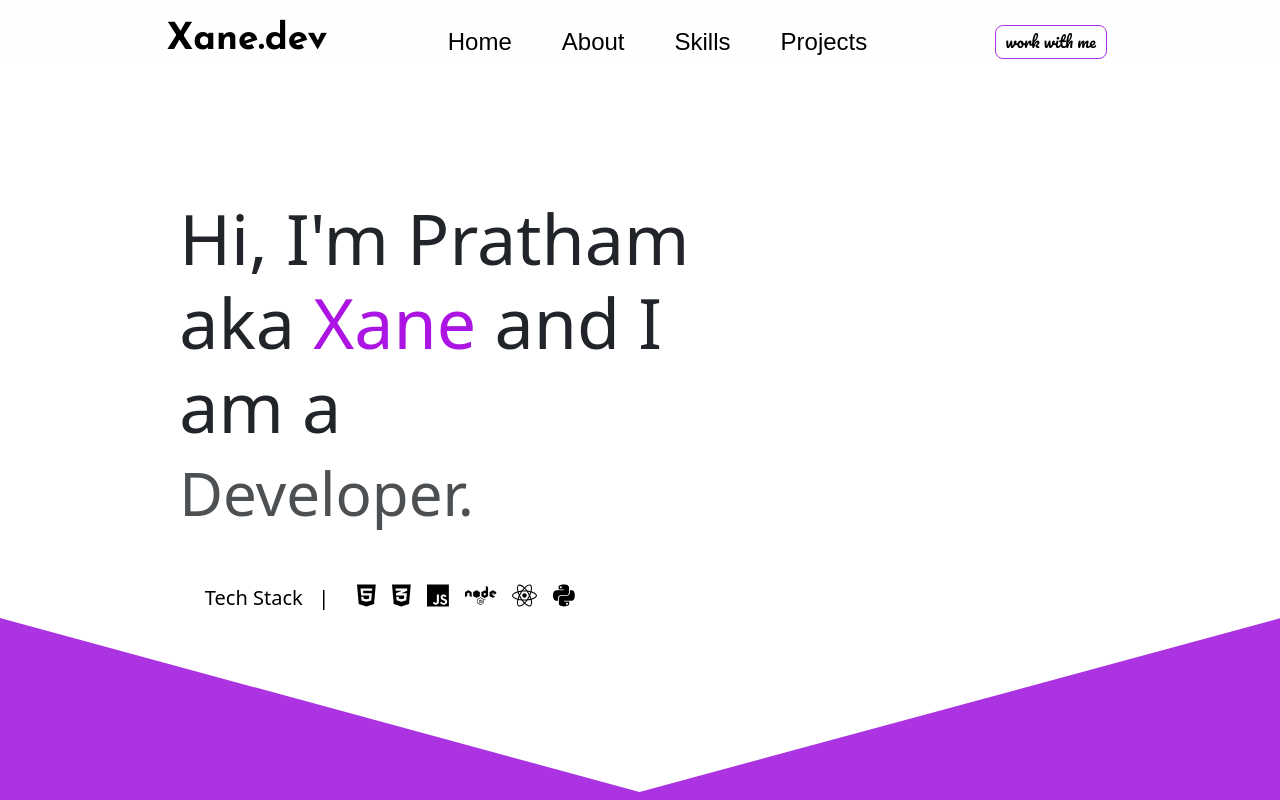
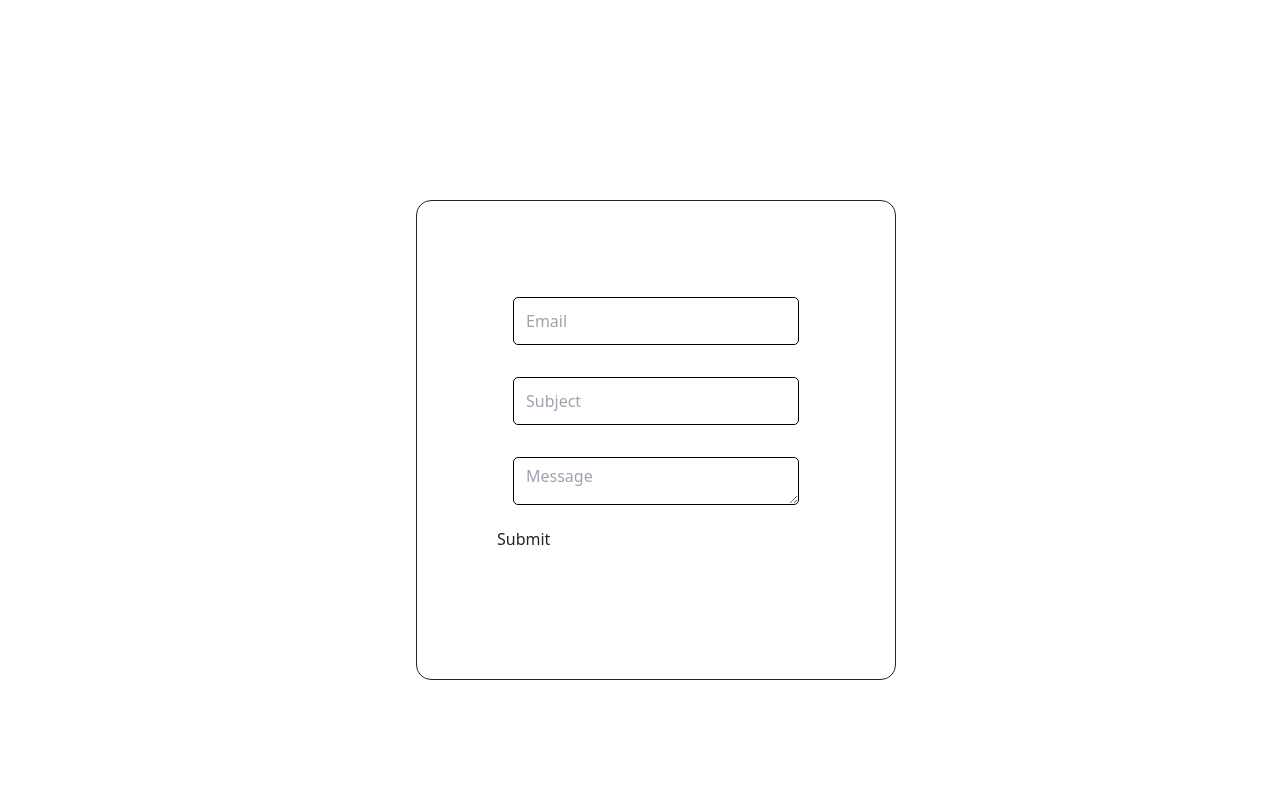
Before and after one commit to Xane07/xaneDev, a React (Vite) app: page /contact in a window 1280 px wide. Shown: the top 800 px of the page. Built offline with nearby package versions, Linux system fonts and the light colour scheme.

Commit message:
contact me route

```diff
--- a/package.json
+++ b/package.json
@@ -33,6 +33,7 @@
     "eslint-plugin-react": "^7.33.2",
     "eslint-plugin-react-hooks": "^4.6.0",
     "eslint-plugin-react-refresh": "^0.4.5",
+    "react-router-dom": "^6.26.1",
     "tailwindcss": "^3.4.1",
     "vite": "^5.0.8"
   }
--- /dev/null
+++ b/routes/contact/contact.css
@@ -0,0 +1,71 @@
+.window {
+  background-color: white;
+  height: 60vh;
+  width: 60vh;
+  position: absolute;
+  top: 25vh;
+  left: 52vh;
+  border-radius: 15px;
+  padding-left: 5rem;
+  padding-right: 5rem;
+  padding-top: 5rem;
+  display: flex;
+  flex-direction: column;
+  align-items: center;
+  border: solid 1px;
+}
+
+.elements {
+  margin: 1rem;
+  padding: 6px;
+  padding-left: 12px;
+  height: 3rem;
+  border: solid black 1px;
+  border-radius: 5px;
+  width: 90%;
+}
+
+.redShake {
+  animation: shake 0.5s ease-in-out;
+}
+
+@keyframes shake {
+  0% {
+    transform: translateX(0);
+    border: solid 2px rgb(224, 8, 8);
+  }
+  10% {
+    transform: translateX(-10px);
+  }
+  20% {
+    transform: translateX(10px);
+  }
+  30% {
+    transform: translateX(-10px);
+    border: solid 2px rgb(224, 8, 8);
+  }
+  40% {
+    transform: translateX(10px);
+  }
+  50% {
+    transform: translateX(0);
+  }
+  60% {
+    transform: translateX(-10px);
+    border: solid 2px rgb(224, 8, 8);
+  }
+  70% {
+    transform: translateX(10px);
+  }
+  80% {
+    transform: translateX(0);
+    border: solid 2px rgb(224, 8, 8);
+  }
+  90% {
+    transform: translateX(-10px);
+  }
+  100% {
+    transform: translateX(0);
+    border: solid 2px rgb(224, 8, 8);
+  }
+}
--- /dev/null
+++ b/routes/contact/page.jsx
@@ -0,0 +1,37 @@
+import React, { useState } from "react";
+import "./contact.css";
+import { useNavigate } from "react-router-dom";
+
+const Contact = () => {
+  const navigate = useNavigate();
+  const [email, setEmail] = useState("");
+
+  const handleClick = () => {
+    let emailBar = document.querySelector(".email");
+
+    email ? navigate("/") : emailBar.classList.toggle("redShake");
+  };
+  return (
+    <>
+      <div className="window">
+        <div className="box">
+          <input
+            className="elements email"
+            type="text"
+            placeholder="Email"
+            onChange={(e) => {
+              setEmail(e.target.value);
+            }}
+          />
+          <input className="elements" type="text" placeholder="Subject" />
+          <textarea className="elements" placeholder="Message" />
+          <button onClick={handleClick} type="submit">
+            Submit
+          </button>
+        </div>
+      </div>
+    </>
+  );
+};
+
+export default Contact;
--- a/src/elements/header/header.jsx
+++ b/src/elements/header/header.jsx
@@ -1,31 +1,32 @@
 import React from "react";
 import "./header.css";
+import { useNavigate } from "react-router-dom";
 
-class ScrollToAreaButton extends React.Component {
-  scrollToAbout = () => {
+const ScrollToAreaButton = () => {
+  const navigate = useNavigate();
+
+  const scrollToAbout = () => {
     const targetArea = document.getElementById("abtsec");
     if (targetArea) {
-      // Scroll to the target area smoothly
-      targetArea.scrollIntoView({ behavior: "smooth" });
-    }
-  };
-  scrollToHome = () => {
-    window.scrollTo({ top: 0, behavior: "smooth" });
-  };
-  scrollToSkills = () => {
-    const targetArea = document.getElementById("skills");
-    if (targetArea) {
-      // Scroll to the target area smoothly
       targetArea.scrollIntoView({ behavior: "smooth" });
     }
   };
 
-  isClicked = (props) => {
-    console.log(props)
+  const scrollToHome = () => {
+    window.scrollTo({ top: 0, behavior: "smooth" });
+  };
 
+  const scrollToSkills = () => {
+    const targetArea = document.getElementById("skills");
+    if (targetArea) {
+      targetArea.scrollIntoView({ behavior: "smooth" });
+    }
+  };
 
-  }
-  render() {
+  const push = () => {
+    navigate("/contact");
+  };
+
   return (
     <div className="header">
       <div className="logoDiv">
@@ -34,13 +35,13 @@ class ScrollToAreaButton extends React.Component {
         </a>
       </div>
       <div className="sectionsDiv">
-          <a className="sections" onClick={this.scrollToHome}>
+        <a className="sections" onClick={scrollToHome}>
           Home
         </a>
-          <a className="sections" onClick={this.scrollToAbout}>
+        <a className="sections" onClick={scrollToAbout}>
           About
         </a>
-          <a className="sections" onClick={this.scrollToSkills}>
+        <a className="sections" onClick={scrollToSkills}>
           Skills
         </a>
         <a
@@ -52,10 +53,12 @@ class ScrollToAreaButton extends React.Component {
         </a>
       </div>
       <div className="contact">
-          <a onClick={this.isClicked} className="cntct">work with me</a>
+        <a onClick={push} className="cntct">
+          work with me
+        </a>
       </div>
     </div>
   );
-  }
-}
+};
+
 export default ScrollToAreaButton;
--- a/src/main.jsx
+++ b/src/main.jsx
@@ -1,11 +1,17 @@
-import React from 'react'
-import ReactDOM from 'react-dom/client'
-import App from './App.jsx'
-import './index.css'
+import React from "react";
+import ReactDOM from "react-dom/client";
+import App from "./App.jsx";
+import "./index.css";
+import { BrowserRouter as Router, Routes, Route } from "react-router-dom";
+import Contact from "../routes/contact/page.jsx";
 
-ReactDOM.createRoot(document.getElementById('root')).render(
+ReactDOM.createRoot(document.getElementById("root")).render(
   <React.StrictMode>
-    <App />
-    {console.log("heloo")}
-  </React.StrictMode>,
-)
+    <Router>
+      <Routes>
+        <Route exact path="/" element={<App />} />
+        <Route path="contact" element={<Contact />} />
+      </Routes>
+    </Router>
+  </React.StrictMode>
+);
```
Also changed, not shown: 2 other files (tests, documents, lock files or other folders). Lines whose indentation alone changed are shown as unchanged.
